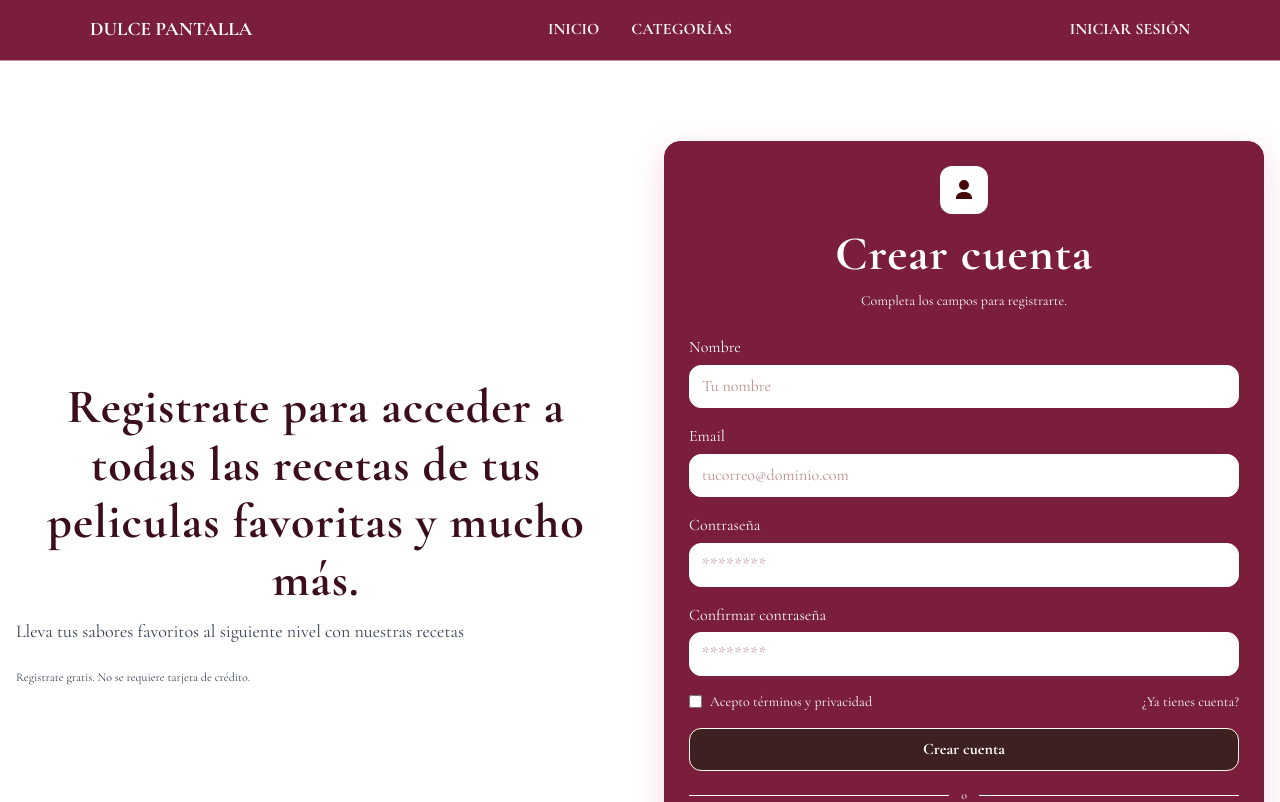
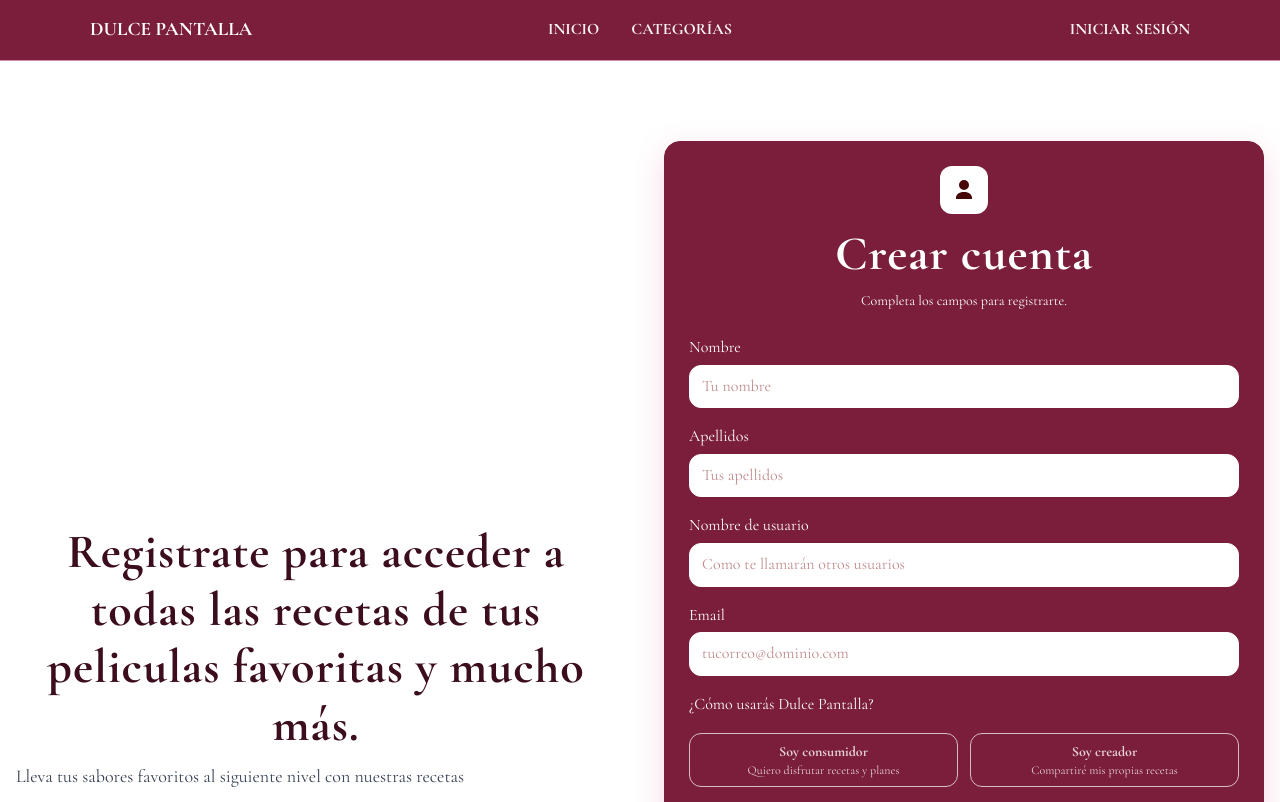
Before and after one commit to Joana0x/DulcePantalla, a Next.js app: page /sign-up in a window 1280 px wide. Shown: the top 802 px of the page. Built offline with nearby package versions, Linux system fonts and the light colour scheme; no server answers.

Commit message:
Registro por tipo de usuario
Se realizo el registro de usuarios por tipo de usuario consumidor y creador

```diff
--- a/app/sign-up/page.tsx
+++ b/app/sign-up/page.tsx
@@ -5,17 +5,31 @@ import { FirebaseError } from "firebase/app";
 import { useState } from "react";
 import Header from "../componentes/Header";
 import Footer from "../componentes/Footer";
-import { createUserWithEmailAndPassword } from "firebase/auth";
-import { auth } from "../lib/firebase-client";
-import { GoogleAuthProvider, signInWithPopup } from "firebase/auth";
+
+import {
+  createUserWithEmailAndPassword,
+  GoogleAuthProvider,
+  signInWithPopup,
+} from "firebase/auth";
+import { auth, db } from "../lib/firebase-client";
+import { doc, setDoc, serverTimestamp } from "firebase/firestore";
+
+type UserType = "consumidor" | "creador" | "";
 
 export default function SignUpPage() {
   const [name, setName] = useState("");
+  const [apellidos, setApellidos] = useState("");
+  const [nombre_usuario, setNombreUsuario] = useState("");
   const [email, setEmail] = useState("");
   const [password, setPassword] = useState("");
   const [confirmPassword, setConfirmPassword] = useState("");
   const [error, setError] = useState<string | null>(null);
   const [termsAccepted, setTermsAccepted] = useState(false);
+
+  const [userType, setUserType] = useState<UserType>("");
+  const [plan, setPlan] = useState<string>(""); // solo para consumidores
+
+  const [success, setSuccess] = useState<string | null>(null);
 
   const mismatch =
     confirmPassword.length > 0 &&
@@ -24,10 +38,35 @@ export default function SignUpPage() {
 
   const [attempted, setAttempted] = useState(false);
 
+  async function saveUserProfile(uid: string) {
+    await setDoc(doc(db, "usuarios", uid), {
+      nombres: name,
+      apellidos: apellidos,
+      nombre_usuario: nombre_usuario,
+      email,
+      tipo_usuario: userType,
+      plan_suscripcion: userType === "consumidor" ? plan : null,
+      id_rol: userType === "creador" ? 2 : 1,
+      fecha_registro: serverTimestamp(),
+    });
+
+    if (userType === "consumidor" && plan) {
+      const suscripcionRef = doc(db, "suscripciones_usuario", uid);
+      await setDoc(suscripcionRef, {
+        id_usuario: uid,
+        id_plan: plan, // aquí usarías el id real del plan
+        fecha_inicio: serverTimestamp(),
+        fecha_fin: null,
+        estado: "activa",
+      });
+    }
+  }
+
   async function onSubmit(e: React.FormEvent) {
     e.preventDefault();
     setAttempted(true);
     setError(null);
+    setSuccess(null);
 
     const msg = validate();
     if (msg) {
@@ -36,8 +75,24 @@ export default function SignUpPage() {
     }
 
     try {
-      await createUserWithEmailAndPassword(auth, email, password);
+      const cred = await createUserWithEmailAndPassword(auth, email, password);
+      const user = cred.user;
+
+      await saveUserProfile(user.uid);
+
       console.log("Usuario creado correctamente");
+      setSuccess(
+        "Tu cuenta se creó correctamente. ¡Bienvenida a Dulce Pantalla!"
+      );
+      setName("");
+      setApellidos("");
+      setNombreUsuario("");
+      setEmail("");
+      setPassword("");
+      setConfirmPassword("");
+      setUserType("");
+      setPlan("");
+      // setTermsAccepted(false);
     } catch (err: unknown) {
       if (err instanceof FirebaseError) {
         switch (err.code) {
@@ -61,8 +116,23 @@ export default function SignUpPage() {
   }
 
   function validate(): string | null {
+    if (!name.trim()) {
+      return "Escribe tu nombre";
+    }
+    if (!apellidos.trim()) {
+      return "Escribe tus apellidos";
+    }
+    if (!nombre_usuario.trim()) {
+      return "Escribe un nombre de usuario";
+    }
     if (password !== confirmPassword) {
       return "Las contraseñas no coinciden";
+    }
+    if (!userType) {
+      return "Selecciona qué tipo de usuario serás";
+    }
+    if (userType === "consumidor" && !plan) {
+      return "Selecciona un plan de suscripción";
     }
     if (!termsAccepted) {
       return "Debe aceptar los términos y condiciones";
@@ -70,30 +140,56 @@ export default function SignUpPage() {
     return null;
   }
 
-  const signUpWithGoogle = () => {
+  const signUpWithGoogle = async () => {
+    setError(null);
+    setSuccess(null);
+
+    const msg = validate();
+    if (msg) {
+      setError(msg);
+      return;
+    }
+
     const provider = new GoogleAuthProvider();
-    return signInWithPopup(auth, provider)
-      .then((result) => {
+    try {
+      const result = await signInWithPopup(auth, provider);
       const credential = GoogleAuthProvider.credentialFromResult(result);
+
       if (!credential) {
         console.warn("No se pudo obtener las credenciales de Google");
         return;
       }
-        const token = credential?.accessToken;
+
       const user = result.user;
-        console.log("Uusuario con Google:", user);
-        console.log("Token de acceso:", token);
-      })
-      .catch((error: unknown) => {
+      console.log("Usuario con Google:", user);
+
+      // Guarda también perfil y tipo de usuario
+      await saveUserProfile(user.uid);
+      setSuccess(
+        "Tu cuenta se creó correctamente con Google. ¡Bienvenida a Dulce Pantalla!"
+      );
+
+      setName("");
+      setApellidos("");
+      setNombreUsuario("");
+      setEmail("");
+      setPassword("");
+      setConfirmPassword("");
+      setUserType("");
+      setPlan("");
+      setTermsAccepted(false);
+    } catch (error: unknown) {
       if (error instanceof FirebaseError) {
         if (error.code === "auth/account-exists-with-different-credential") {
           const email = error.customData?.["email"] as string | undefined;
           console.warn("Cuenta existente con diferente proveedor", email);
+          setError("Esta cuenta ya existe con otro método de acceso");
           return;
         }
       }
       console.error("Error al iniciar sesión con Google", error);
-      });
+      setError("Error al iniciar sesión con Google");
+    }
   };
 
   return (
@@ -101,7 +197,7 @@ export default function SignUpPage() {
       <Header showLoginButton={true} />
 
       <section className="relative overflow-hidden">
-        <div className="absolute inset-0 bg-white z-0" /> {/* Fondo  */}
+        <div className="absolute inset-0 bg-white z-0" />
         <div className="max-w-7xl mx-auto px-4 py-20 relative z-10">
           <div className="md:grid grid-cols-1 md:grid-cols-2 gap-12 items-center">
             <div>
@@ -168,6 +264,49 @@ export default function SignUpPage() {
                     className="w-full rounded-xl border border-white bg-white px-3 py-2 text-red-900 outline-none focus:ring-2 focus:ring-red-950"
                   />
                 </div>
+
+                <div>
+                  <label
+                    htmlFor="apellidos"
+                    className="mb-1 block text-md font-medium text-white"
+                  >
+                    Apellidos
+                  </label>
+                  <input
+                    id="apellidos"
+                    name="apellidos"
+                    type="text"
+                    value={apellidos}
+                    onChange={(e) => {
+                      setApellidos(e.target.value);
+                    }}
+                    placeholder="Tus apellidos"
+                    required
+                    className="w-full rounded-xl border border-white bg-white px-3 py-2 text-red-900 outline-none focus:ring-2 focus:ring-red-950"
+                  />
+                </div>
+
+                <div>
+                  <label
+                    htmlFor="nombre_usuario"
+                    className="mb-1 block text-md font-medium text-white"
+                  >
+                    Nombre de usuario
+                  </label>
+                  <input
+                    id="nombre_usuario"
+                    name="nombre_usuario"
+                    type="text"
+                    value={nombre_usuario}
+                    onChange={(e) => {
+                      setNombreUsuario(e.target.value);
+                    }}
+                    placeholder="Como te llamarán otros usuarios"
+                    required
+                    className="w-full rounded-xl border border-white bg-white px-3 py-2 text-red-900 outline-none focus:ring-2 focus:ring-red-950"
+                  />
+                </div>
+
                 <div>
                   <label
                     htmlFor="email"
@@ -189,6 +328,92 @@ export default function SignUpPage() {
                     className="w-full rounded-xl border border-white bg-white px-3 py-2 text-red-900 outline-none focus:ring-2 focus:ring-red-950"
                   />
                 </div>
+
+                {/* TIPO DE USUARIO */}
+                <div>
+                  <p className="mb-2 text-md font-medium text-white">
+                    ¿Cómo usarás Dulce Pantalla?
+                  </p>
+                  <div className="flex gap-3">
+                    <button
+                      type="button"
+                      className={`flex-1 rounded-xl border px-3 py-2 text-sm font-semibold transition ${
+                        userType === "consumidor"
+                          ? "bg-white text-red-900 border-white shadow-md"
+                          : "bg-transparent text-white/80 border-white/70 hover:bg-white/10"
+                      }`}
+                      onClick={() => setUserType("consumidor")}
+                    >
+                      Soy consumidor
+                      <span className="block text-xs font-normal">
+                        Quiero disfrutar recetas y planes
+                      </span>
+                    </button>
+                    <button
+                      type="button"
+                      className={`flex-1 rounded-xl border px-3 py-2 text-sm font-semibold transition ${
+                        userType === "creador"
+                          ? "bg-white text-red-900 border-white shadow-md"
+                          : "bg-transparent text-white/80 border-white/70 hover:bg-white/10"
+                      }`}
+                      onClick={() => setUserType("creador")}
+                    >
+                      Soy creador
+                      <span className="block text-xs font-normal">
+                        Compartiré mis propias recetas
+                      </span>
+                    </button>
+                  </div>
+                  {attempted && !userType && (
+                    <p className="mt-1 text-sm text-white">
+                      Selecciona una opción.
+                    </p>
+                  )}
+                </div>
+
+                {/* PLANES SOLO SI ES CONSUMIDOR */}
+                {userType === "consumidor" && (
+                  <div>
+                    <p className="mb-2 text-md font-medium text-white">
+                      Elige tu plan de suscripción
+                    </p>
+                    <div className="grid grid-cols-1 md:grid-cols-2 gap-3">
+                      <button
+                        type="button"
+                        className={`rounded-xl border px-3 py-3 text-sm text-left transition ${
+                          plan === "dulce-gratis"
+                            ? "bg-white text-red-900 border-white shadow-md"
+                            : "bg-transparent text-white/80 border-white/70 hover:bg-white/10"
+                        }`}
+                        onClick={() => setPlan("dulce-gratis")}
+                      >
+                        <span className="font-semibold">Dulce Gratis</span>
+                        <span className="block text-xs">
+                          Recetas básicas y acceso limitado
+                        </span>
+                      </button>
+                      <button
+                        type="button"
+                        className={`rounded-xl border px-3 py-3 text-sm text-left transition ${
+                          plan === "caramelo-premium"
+                            ? "bg-white text-red-900 border-white shadow-md"
+                            : "bg-transparent text-white/80 border-white/70 hover:bg-white/10"
+                        }`}
+                        onClick={() => setPlan("caramelo-premium")}
+                      >
+                        <span className="font-semibold">Caramelo Premium</span>
+                        <span className="block text-xs">
+                          Todas las recetas, sin anuncios
+                        </span>
+                      </button>
+                    </div>
+                    {attempted && !plan && (
+                      <p className="mt-1 text-sm text-white">
+                        Selecciona un plan para continuar.
+                      </p>
+                    )}
+                  </div>
+                )}
 
                 <div>
                   <label
@@ -259,9 +484,14 @@ export default function SignUpPage() {
                 {error && (
                   <p
                     role="alert"
-                    className="rounded-xl bg-[#f1cece] border border-[6b4343] p-2 text-sm text-[3c0d1c] "
+                    className="rounded-xl bg-[#f1cece] border border-[#6b4343] p-2 text-sm text-[#3c0d1c]"
                   >
                     {error}
+                  </p>
+                )}
+                {success && (
+                  <p className="rounded-xl bg-white border border-yellow-500 p-3 text-sm text-black font-semibold mt-2 text-center">
+                    {success}
                   </p>
                 )}
 
@@ -274,7 +504,7 @@ export default function SignUpPage() {
               </form>
 
               <div className="my-4 flex items-center gap-3">
-                <div className="h-px flex-1 bg-white" /> {/* Linea */}
+                <div className="h-px flex-1 bg-white" />
                 <span className="text-xs text-white">o</span>
                 <div className="h-px flex-1 bg-white" />
               </div>
@@ -283,11 +513,7 @@ export default function SignUpPage() {
                 className="w-full rounded-xl border border-amber-50 bg-[#6b4343] hover:bg-pink-950 px-4 py-2 font-medium text-white inline-flex items-center justify-center gap-2"
                 aria-label="Continuar con Google"
                 type="button"
-                onClick={async () => {
-                  try {
-                    await signUpWithGoogle();
-                  } catch {}
-                }}
+                onClick={signUpWithGoogle}
               >
                 <svg
                   viewBox="0 0 24 24"
@@ -315,7 +541,6 @@ export default function SignUpPage() {
       </section>
 
       <Footer />
-
     </>
   );
 }
```
Also changed, not shown: app/lib/firebase-client.ts (+11 -6 lines). Lines whose indentation alone changed are shown as unchanged.
